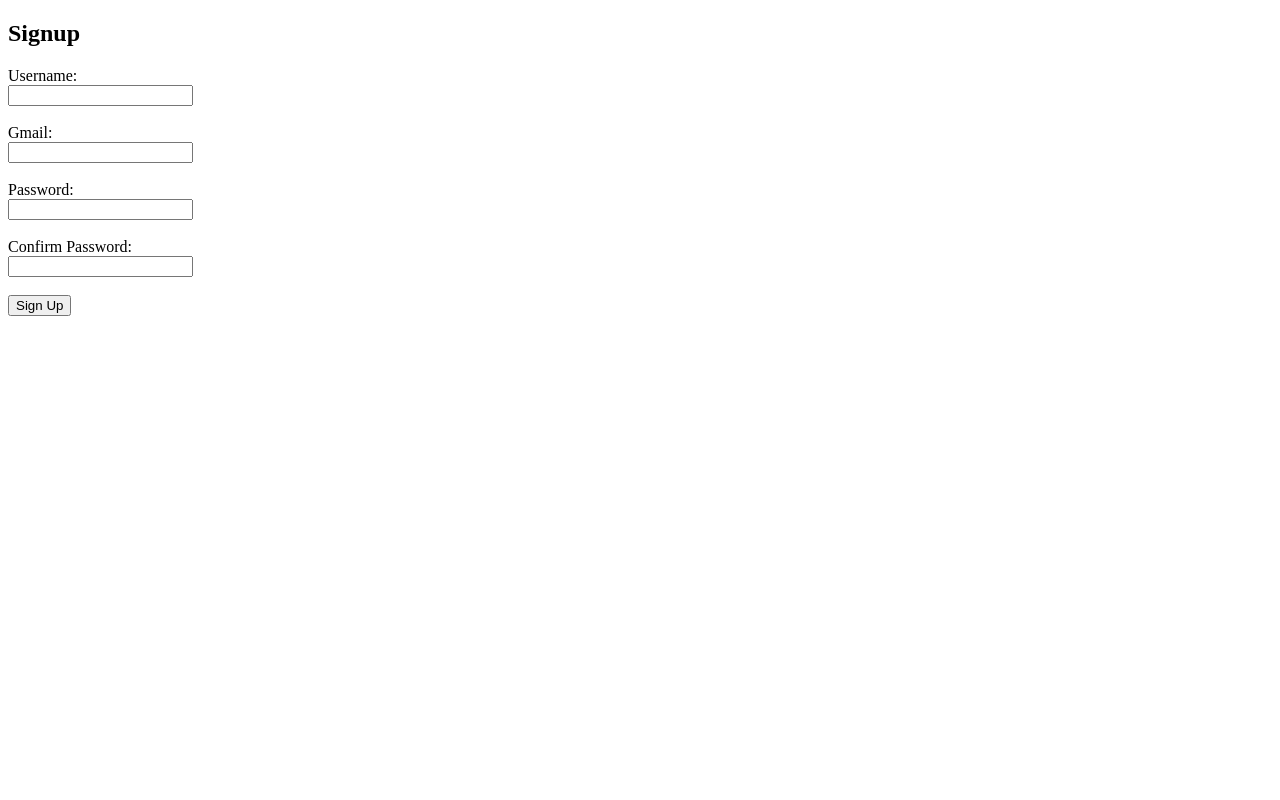
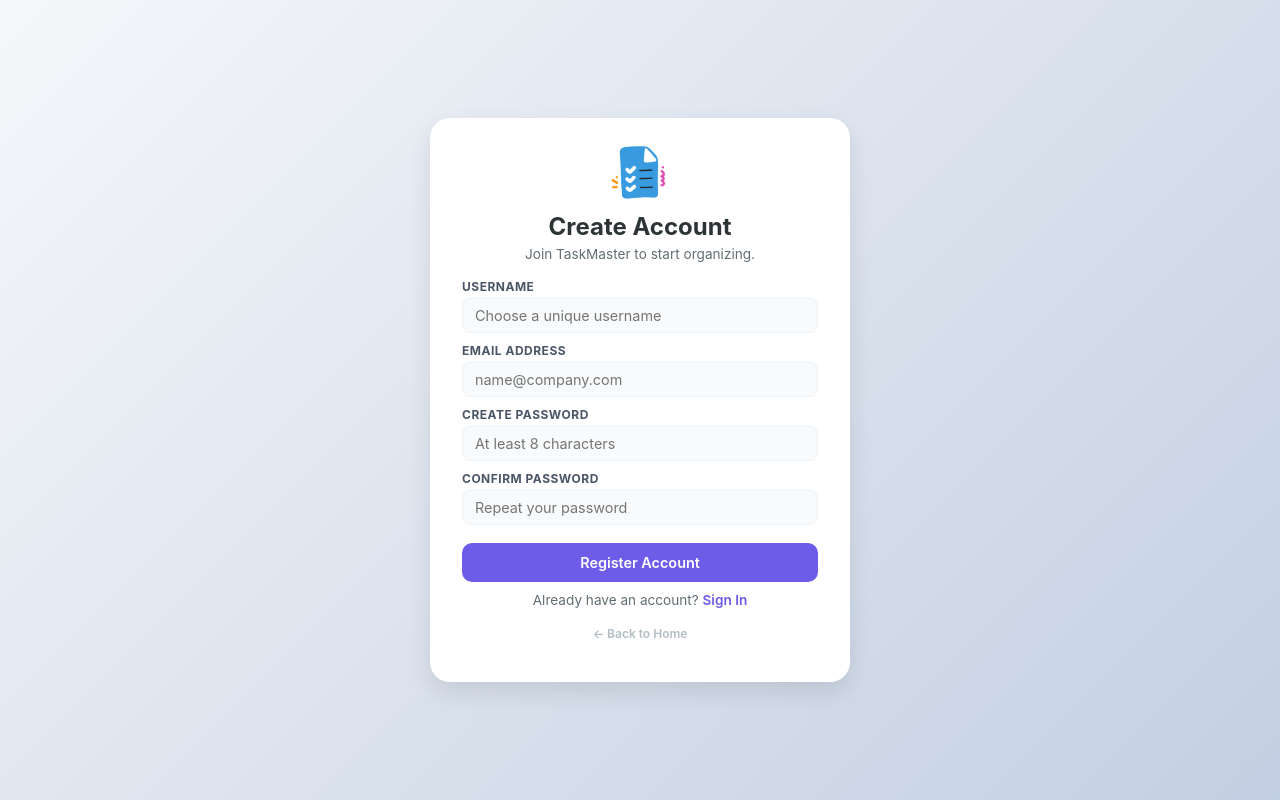
Before and after one commit to kazimdabusayed/ITPM-task, a plain HTML site: page signup.html in a window 1280 px wide. Drawn offline with Linux system fonts and the light colour scheme.

Commit message:
Fix style for signin and signup page

```diff
--- a/signup.html
+++ b/signup.html
@@ -1,25 +1,78 @@
-<!DOCTYPE html>
+<!doctype html>
 <html lang="en">
-<head>
-  <meta charset="UTF-8">
-  <title>Signup Page</title>
-</head>
-<body>
-  <h2>Signup</h2>
-  <form>
-    <label for="username">Username:</label><br>
-    <input type="text" id="username" name="username" required><br><br>
+	<head>
+		<meta charset="UTF-8" />
+		<meta name="viewport" content="width=device-width, initial-scale=1.0" />
+		<title>Sign Up | TaskMaster</title>
+		<link rel="icon" type="image/png" href="logo.png" />
+		<link rel="stylesheet" href="style.css" />
+	</head>
+	<body>
+		<div class="welcome-container">
+			<div class="header-section">
+				<div class="logo-container">
+					<img src="logo.png" alt="TaskMaster Logo" class="app-logo" />
+				</div>
+				<h1>Create Account</h1>
+				<p>Join TaskMaster to start organizing.</p>
+			</div>
 
-    <label for="gmail">Gmail:</label><br>
-    <input type="email" id="gmail" name="gmail" required><br><br>
+			<form action="/register" class="auth-form">
+				<div class="form-group">
+					<label for="username">Username</label>
+					<input
+						type="text"
+						id="username"
+						name="username"
+						placeholder="Choose a unique username"
+						required
+					/>
+				</div>
 
-    <label for="password">Password:</label><br>
-    <input type="password" id="password" name="password" required><br><br>
+				<div class="form-group">
+					<label for="email">Email Address</label>
+					<input
+						type="email"
+						id="email"
+						name="email"
+						placeholder="name@company.com"
+						required
+					/>
+				</div>
 
-    <label for="confirm-password">Confirm Password:</label><br>
-    <input type="password" id="confirm-password" name="confirm-password" required><br><br>
+				<div class="form-group">
+					<label for="password">Create Password</label>
+					<input
+						type="password"
+						id="password"
+						name="password"
+						placeholder="At least 8 characters"
+						required
+					/>
+				</div>
 
-    <button type="submit">Sign Up</button>
-  </form>
-</body>
+				<div class="form-group">
+					<label for="confirm-password">Confirm Password</label>
+					<input
+						type="password"
+						id="confirm-password"
+						name="confirm-password"
+						placeholder="Repeat your password"
+						required
+					/>
+				</div>
+
+				<button type="submit" class="btn btn-primary">
+					Register Account
+				</button>
+			</form>
+
+			<div class="footer-link">
+				<p>Already have an account? <a href="signin.html">Sign In</a></p>
+				<p>
+					<a href="index.html" class="back-home">← Back to Home</a>
+				</p>
+			</div>
+		</div>
+	</body>
 </html>
--- a/style.css
+++ b/style.css
@@ -107,9 +107,90 @@ p {
 	background: #edf2f7;
 }
 
+/* --- Form Layout (for Sign In / Sign Up pages) --- */
+.auth-form {
+	display: flex;
+	flex-direction: column;
+	text-align: left;
+	width: 100%;
+}
+
+.auth-form .btn {
+	margin-top: 8px;
+}
+
+.form-group {
+	margin-bottom: 10px;
+}
+
+.form-group label {
+	display: block;
+	font-size: 0.75rem;
+	font-weight: 700;
+	margin-bottom: 4px;
+	color: #4a5568;
+	text-transform: uppercase;
+	letter-spacing: 0.5px;
+}
+
+.form-group input {
+	width: 100%;
+	padding: 8px 12px;
+	font-size: 0.9rem;
+	border: 1px solid #edf2f7;
+	border-radius: 8px;
+	background-color: #f8fafc;
+	color: #2d3436;
+	transition: all 0.2s ease-in-out;
+}
+
+.form-group input:focus {
+	outline: none;
+	border-color: #6c5ce7;
+	background-color: #ffffff;
+	box-shadow: 0 0 0 3px rgba(108, 92, 231, 0.1);
+}
+
+/* forgot password */
+.forgot-link-container {
+	text-align: right;
+	margin-top: 6px;
+}
+
+.forgot-password {
+	font-size: 0.85rem;
+	color: #6c5ce7;
+	text-decoration: none;
+	font-weight: 500;
+}
+
+.forgot-password:hover {
+	text-decoration: underline;
+}
+
 /* --- Footer & Misc Links --- */
 footer {
 	margin-top: 15px;
 	font-size: 0.75rem;
 	color: #b2bec3;
 }
+
+.footer-link {
+	margin-top: 10px;
+	font-size: 0.85rem;
+	color: #718096;
+}
+
+.footer-link a {
+	color: #6c5ce7;
+	text-decoration: none;
+	font-weight: 600;
+}
+
+.back-home {
+	display: inline-block;
+	margin: auto;
+	color: #b2bec3 !important;
+	font-size: 0.75rem;
+	text-decoration: none;
+}
```
Also changed, not shown: signin.html (+55 -18 lines).
